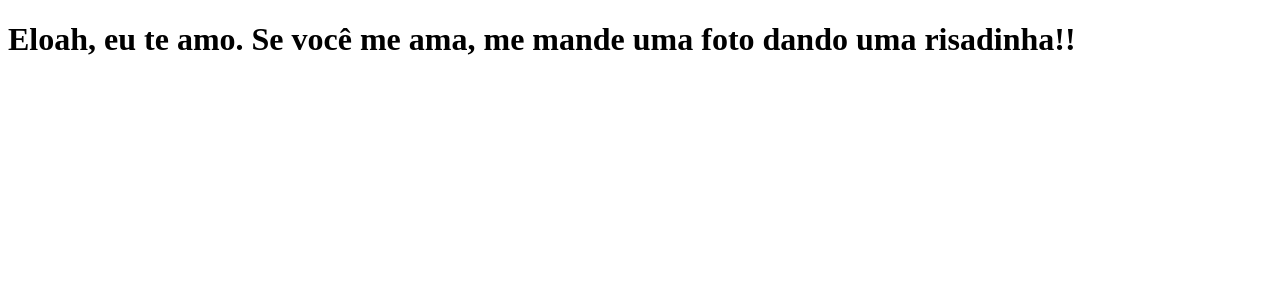
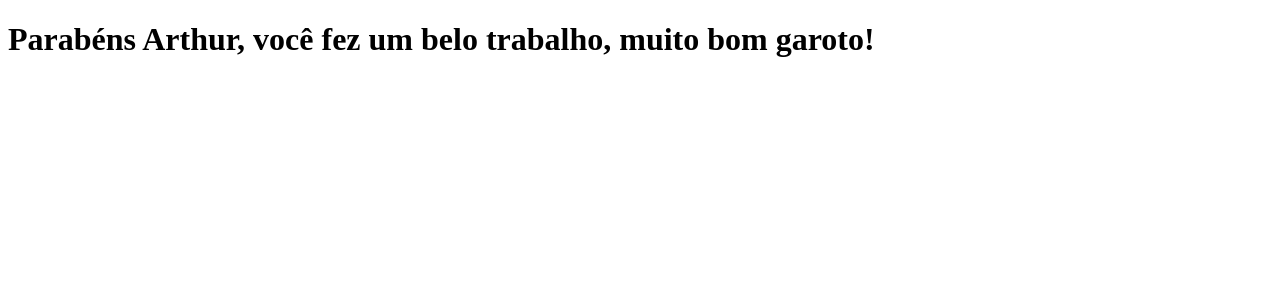
Before and after one commit to Arthurhenriquee/clone-tabnews, a Next.js app: page / in a window 1280 px wide. Shown: the top 300 px of the page. Built offline with nearby package versions, Linux system fonts and the light colour scheme.

Commit message:
atualiza a frase inicial

```diff
--- a/pages/index.js
+++ b/pages/index.js
@@ -1,5 +1,5 @@
 function Home() {
-    return <h1>Eloah, eu te amo. Se você me ama, me mande uma foto dando uma risadinha!!</h1>
+    return <h1>Parabéns Arthur, você fez um belo trabalho, muito bom garoto!</h1>
 }
 
 export default Home;
```
